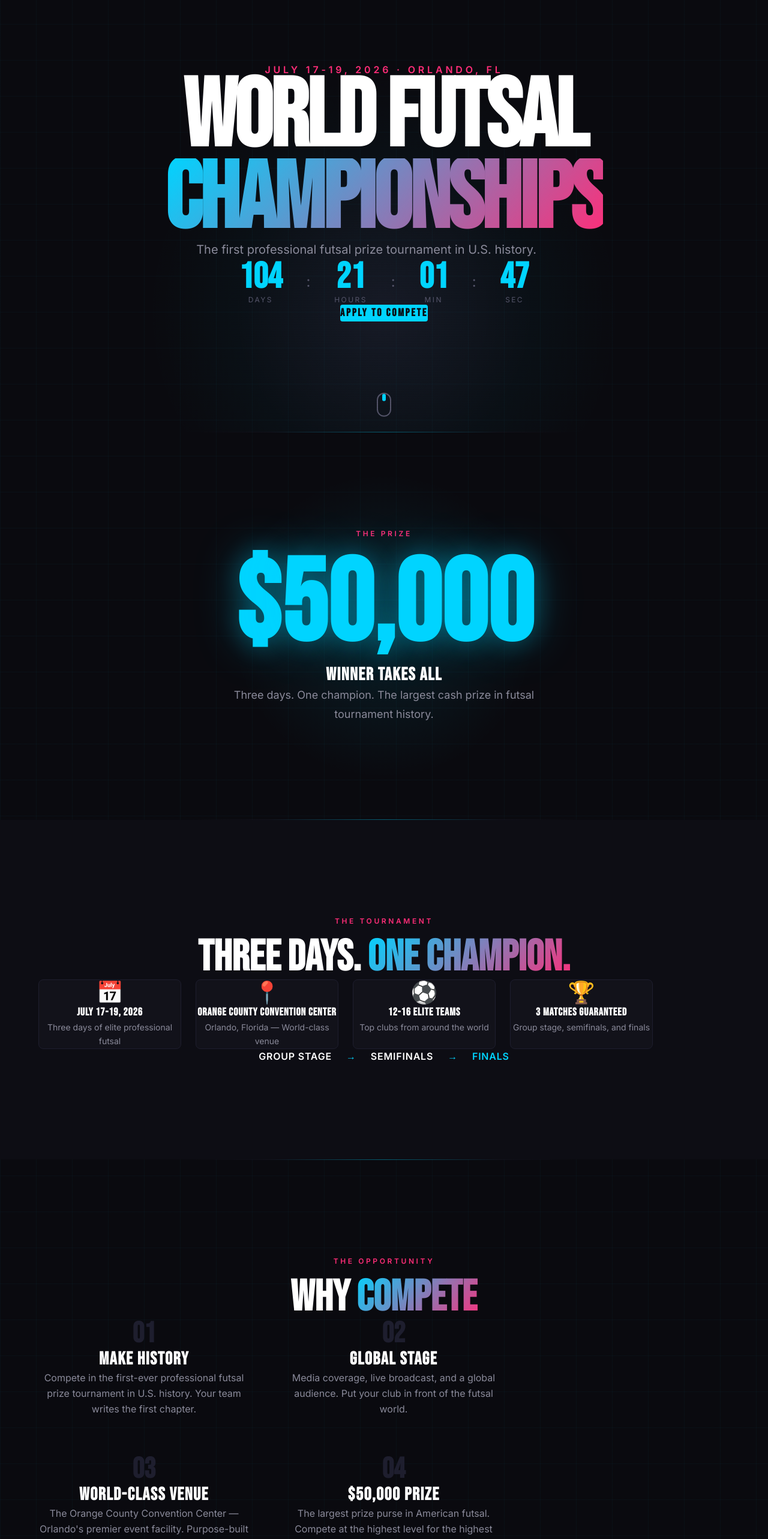
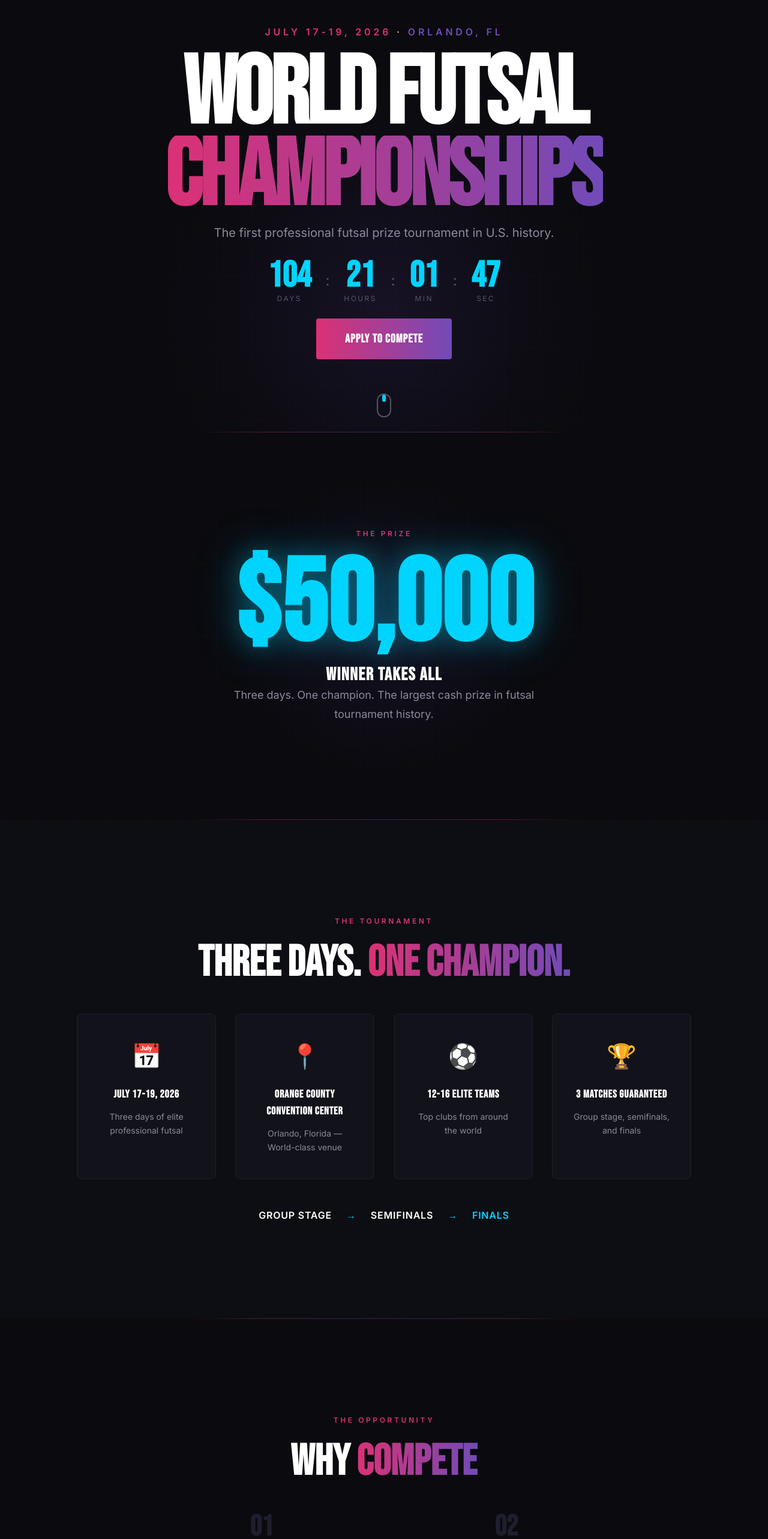
Before and after one commit to AQuincoses/wfc-pro-site, a React (Vite) app: page / in a window 1280 px wide. Shown: the part 80-2646 px from the top of the page at 60% size. Built offline with nearby package versions, Linux system fonts and the light colour scheme.

Commit message:
backup current progress

```diff
--- a/src/index.css
+++ b/src/index.css
@@ -10,8 +10,8 @@
   --text-muted: #55556a;
   --accent: #00d4ff;
   --accent-glow: rgba(0, 212, 255, 0.3);
-  --accent-hot: #ff2d78;
-  --accent-hot-glow: rgba(255, 45, 120, 0.3);
+  --accent-hot: #dc3175;
+  --accent-hot-glow: rgba(220, 49, 117, 0.3);
   --border: #1e1e2e;
   --border-accent: rgba(0, 212, 255, 0.2);
 
@@ -49,7 +49,7 @@ body {
 
 /* Gradient text */
 .gradient-text {
-  background: linear-gradient(135deg, var(--accent) 0%, var(--accent-hot) 100%);
+  background: linear-gradient(90deg, #dc3175 0%, #714bb8 100%);
   -webkit-background-clip: text;
   -webkit-text-fill-color: transparent;
   background-clip: text;
@@ -58,8 +58,8 @@ body {
 /* Animated grid background */
 .grid-bg {
   background-image:
-    linear-gradient(rgba(0, 212, 255, 0.03) 1px, transparent 1px),
-    linear-gradient(90deg, rgba(0, 212, 255, 0.03) 1px, transparent 1px);
+    linear-gradient(rgba(220, 49, 117, 0.03) 1px, transparent 1px),
+    linear-gradient(90deg, rgba(113, 75, 184, 0.03) 1px, transparent 1px);
   background-size: 60px 60px;
 }
 
@@ -101,7 +101,7 @@ body {
 /* Gradient divider between sections */
 .section-divider {
   height: 1px;
-  background: linear-gradient(90deg, transparent 0%, var(--border) 20%, var(--accent) 50%, var(--border) 80%, transparent 100%);
+  background: linear-gradient(90deg, transparent 0%, #dc3175 20%, #714bb8 50%, #dc3175 80%, transparent 100%);
   opacity: 0.4;
   max-width: 40rem;
   margin: 0 auto;
--- a/src/sections/Apply.jsx
+++ b/src/sections/Apply.jsx
@@ -46,7 +46,7 @@ export default function Apply() {
   }
 
   const inputClasses =
-    'w-full bg-[var(--bg-card)] border border-[var(--border)] rounded px-4 py-3 text-[var(--text-primary)] text-sm focus:outline-none focus:border-[var(--accent)] focus:shadow-[0_0_10px_var(--accent-glow)] transition-all placeholder:text-[var(--text-muted)]'
+    'w-full bg-[var(--bg-dark)] border border-[var(--border)] rounded-md text-[var(--text-primary)] text-base focus:outline-none focus:border-[var(--accent)] focus:shadow-[0_0_10px_var(--accent-glow)] transition-all placeholder:text-[var(--text-muted)]'
 
   if (status === 'sent') {
     return (
@@ -73,28 +73,40 @@ export default function Apply() {
 
   return (
     <section id="apply" className="section">
-      <div className="section-narrow">
+      <div className="flex flex-col items-center text-center" style={{ maxWidth: '44rem', margin: '0 auto' }}>
         {/* Header */}
-        <motion.div
+        <motion.p
+          initial={{ opacity: 0, y: 20 }}
+          whileInView={{ opacity: 1, y: 0 }}
+          transition={{ duration: 0.6 }}
+          viewport={{ once: true }}
+          className="section-eyebrow"
+          style={{ marginBottom: '25px' }}
+        >
+          Enter the Arena
+        </motion.p>
+
+        <motion.h2
           initial={{ opacity: 0, y: 30 }}
           whileInView={{ opacity: 1, y: 0 }}
           transition={{ duration: 0.6 }}
           viewport={{ once: true }}
-          className="text-center mb-12"
+          className="text-5xl sm:text-6xl md:text-7xl font-bold"
+          style={{ fontFamily: 'var(--font-display)', marginBottom: '25px' }}
         >
-          <p className="text-sm uppercase tracking-[0.3em] font-semibold text-[var(--accent-hot)] mb-4">
-            Enter the Arena
-          </p>
-          <h2
-            className="text-5xl sm:text-6xl md:text-7xl font-bold mb-4"
-            style={{ fontFamily: 'var(--font-display)' }}
-          >
-            APPLY TO <span className="gradient-text">COMPETE</span>
-          </h2>
-          <p className="text-lg text-[var(--text-secondary)] max-w-xl mx-auto">
-            Think your team has what it takes? Submit your application for the World Futsal Championships Pro Tournament.
-          </p>
-        </motion.div>
+          APPLY TO <span className="gradient-text">COMPETE</span>
+        </motion.h2>
+
+        <motion.p
+          initial={{ opacity: 0 }}
+          whileInView={{ opacity: 1 }}
+          transition={{ duration: 0.6 }}
+          viewport={{ once: true }}
+          className="text-lg text-[var(--text-secondary)] max-w-xl"
+          style={{ marginBottom: '48px' }}
+        >
+          Think your team has what it takes? Submit your application for the World Futsal Championships Pro Tournament.
+        </motion.p>
 
         {/* Form */}
         <motion.form
@@ -103,13 +115,14 @@ export default function Apply() {
           transition={{ duration: 0.6 }}
           viewport={{ once: true }}
           onSubmit={handleSubmit}
-          className="bg-[var(--bg-card)] border border-[var(--border)] rounded-lg p-8 sm:p-10 space-y-6"
+          className="w-full bg-[var(--bg-card)] border border-[var(--border)] rounded-lg space-y-10"
+          style={{ padding: '48px 44px' }}
         >
           {/* Two-column for name fields */}
-          <div className="grid grid-cols-1 sm:grid-cols-2 gap-6">
+          <div className="grid grid-cols-1 sm:grid-cols-2 gap-10">
             {fields.slice(0, 2).map((field) => (
               <div key={field.name}>
-                <label className="block text-xs uppercase tracking-widest text-[var(--text-muted)] mb-2 font-semibold text-left">
+                <label className="block text-xs uppercase tracking-widest text-[var(--text-muted)] mb-4 font-semibold text-left">
                   {field.label} {field.required && <span className="text-[var(--accent-hot)]">*</span>}
                 </label>
                 <input
@@ -119,16 +132,17 @@ export default function Apply() {
                   value={form[field.name] || ''}
                   onChange={handleChange}
                   className={inputClasses}
+                  style={{ padding: '14px 18px' }}
                 />
               </div>
             ))}
           </div>
 
           {/* Two-column for email/phone */}
-          <div className="grid grid-cols-1 sm:grid-cols-2 gap-6">
+          <div className="grid grid-cols-1 sm:grid-cols-2 gap-10">
             {fields.slice(2, 4).map((field) => (
               <div key={field.name}>
-                <label className="block text-xs uppercase tracking-widest text-[var(--text-muted)] mb-2 font-semibold text-left">
+                <label className="block text-xs uppercase tracking-widest text-[var(--text-muted)] mb-4 font-semibold text-left">
                   {field.label} {field.required && <span className="text-[var(--accent-hot)]">*</span>}
                 </label>
                 <input
@@ -138,6 +152,7 @@ export default function Apply() {
                   value={form[field.name] || ''}
                   onChange={handleChange}
                   className={inputClasses}
+                  style={{ padding: '14px 18px' }}
                 />
               </div>
             ))}
@@ -146,7 +161,7 @@ export default function Apply() {
           {/* Remaining fields */}
           {fields.slice(4).map((field) => (
             <div key={field.name}>
-              <label className="block text-xs uppercase tracking-widest text-[var(--text-muted)] mb-2 font-semibold">
+              <label className="block text-xs uppercase tracking-widest text-[var(--text-muted)] mb-4 font-semibold text-left">
                 {field.label} {field.required && <span className="text-[var(--accent-hot)]">*</span>}
               </label>
               {field.type === 'textarea' ? (
@@ -156,8 +171,9 @@ export default function Apply() {
                   placeholder={field.placeholder}
                   value={form[field.name] || ''}
                   onChange={handleChange}
-                  rows={3}
+                  rows={4}
                   className={inputClasses + ' resize-y'}
+                  style={{ padding: '14px 18px' }}
                 />
               ) : (
                 <input
@@ -168,18 +184,19 @@ export default function Apply() {
                   value={form[field.name] || ''}
                   onChange={handleChange}
                   className={inputClasses}
+                  style={{ padding: '14px 18px' }}
                 />
               )}
             </div>
           ))}
 
           {/* Submit */}
-          <div className="pt-4">
+          <div style={{ paddingTop: '12px' }}>
             <button
               type="submit"
               disabled={status === 'sending'}
-              className="w-full py-4 text-lg font-bold uppercase tracking-wider bg-[var(--accent)] text-[var(--bg-dark)] rounded cursor-pointer border-none hover:shadow-[0_0_30px_var(--accent-glow)] transition-all duration-300 disabled:opacity-50 disabled:cursor-not-allowed"
-              style={{ fontFamily: 'var(--font-display)', letterSpacing: '0.15em' }}
+              className="w-full text-xl font-bold uppercase rounded-md cursor-pointer border-none text-white hover:shadow-[0_0_30px_var(--accent-glow)] transition-all duration-300 disabled:opacity-50 disabled:cursor-not-allowed"
+              style={{ fontFamily: 'var(--font-display)', letterSpacing: '0.05em', background: 'linear-gradient(90deg, #dc3175 0%, #714bb8 100%)', padding: '20px 48px' }}
             >
               {status === 'sending' ? 'Submitting...' : 'Submit Application'}
             </button>
--- a/src/sections/Hero.jsx
+++ b/src/sections/Hero.jsx
@@ -46,24 +46,25 @@ export default function Hero() {
     <section className="relative min-h-screen flex flex-col items-center justify-center text-center px-6 overflow-hidden scanlines">
       {/* Background gradient effects */}
       <div className="absolute inset-0 pointer-events-none">
-        <div className="absolute top-1/4 left-1/2 -translate-x-1/2 w-[800px] h-[800px] rounded-full bg-[radial-gradient(circle,rgba(0,212,255,0.08)_0%,transparent_70%)]" />
-        <div className="absolute bottom-0 left-1/2 -translate-x-1/2 w-[600px] h-[400px] bg-[radial-gradient(circle,rgba(255,45,120,0.06)_0%,transparent_70%)]" />
+        <div className="absolute top-1/4 left-1/2 -translate-x-1/2 w-[800px] h-[800px] rounded-full bg-[radial-gradient(circle,rgba(113,75,184,0.08)_0%,transparent_70%)]" />
+        <div className="absolute bottom-0 left-1/2 -translate-x-1/2 w-[600px] h-[400px] bg-[radial-gradient(circle,rgba(113,75,184,0.06)_0%,transparent_70%)]" />
       </div>
 
       <motion.div
         initial={{ opacity: 0, y: 30 }}
         animate={{ opacity: 1, y: 0 }}
         transition={{ duration: 0.8 }}
-        className="relative z-10 max-w-5xl"
+        className="relative z-10 max-w-5xl w-full flex flex-col items-center text-center"
       >
         {/* Eyebrow */}
         <motion.p
           initial={{ opacity: 0, y: 20 }}
           animate={{ opacity: 1, y: 0 }}
           transition={{ delay: 0.2, duration: 0.6 }}
-          className="text-sm sm:text-base uppercase tracking-[0.3em] font-semibold text-[var(--accent-hot)] mb-6"
+          className="text-sm sm:text-base uppercase tracking-[0.3em] font-semibold text-[var(--accent-hot)]"
+          style={{ marginBottom: '25px' }}
         >
-          July 17-19, 2026 &middot; Orlando, FL
+          <span>July 17-19, 2026</span>{' '}<span style={{ color: '#f5c542' }}>&middot;</span>{' '}<span style={{ color: '#714bb8' }}>Orlando, FL</span>
         </motion.p>
 
         {/* Main title */}
@@ -71,8 +72,8 @@ export default function Hero() {
           initial={{ opacity: 0, scale: 0.9 }}
           animate={{ opacity: 1, scale: 1 }}
           transition={{ delay: 0.4, duration: 0.8 }}
-          className="text-6xl sm:text-8xl md:text-9xl lg:text-[10rem] font-bold leading-[0.85] tracking-tight mb-4"
-          style={{ fontFamily: 'var(--font-display)' }}
+          className="text-6xl sm:text-8xl md:text-9xl lg:text-[10rem] font-bold leading-[0.85] tracking-tight"
+          style={{ fontFamily: 'var(--font-display)', marginBottom: '10px' }}
         >
           <span className="block">WORLD FUTSAL</span>
           <span className="block gradient-text">CHAMPIONSHIPS</span>
@@ -83,7 +84,8 @@ export default function Hero() {
           initial={{ opacity: 0 }}
           animate={{ opacity: 1 }}
           transition={{ delay: 0.8, duration: 0.6 }}
-          className="text-lg sm:text-xl text-[var(--text-secondary)] mt-6 mb-12 max-w-2xl mx-auto leading-relaxed"
+          className="text-lg sm:text-xl text-[var(--text-secondary)] max-w-2xl leading-relaxed"
+          style={{ marginBottom: '25px' }}
         >
           The first professional futsal prize tournament in U.S. history.
         </motion.p>
@@ -93,7 +95,8 @@ export default function Hero() {
           initial={{ opacity: 0, y: 20 }}
           animate={{ opacity: 1, y: 0 }}
           transition={{ delay: 1.0, duration: 0.6 }}
-          className="flex items-center justify-center gap-6 sm:gap-10 mb-12"
+          className="flex items-center justify-center gap-4 sm:gap-6"
+          style={{ marginBottom: '25px' }}
         >
           <CountdownUnit value={countdown.days} label="Days" />
           <span className="text-2xl text-[var(--text-muted)] font-light">:</span>
@@ -112,8 +115,8 @@ export default function Hero() {
         >
           <a
             href="#apply"
-            className="inline-block px-10 py-4 text-lg font-bold uppercase tracking-wider bg-[var(--accent)] text-[var(--bg-dark)] rounded hover:shadow-[0_0_30px_var(--accent-glow)] transition-all duration-300 no-underline"
-            style={{ fontFamily: 'var(--font-display)', letterSpacing: '0.15em' }}
+            className="inline-block text-xl font-bold uppercase rounded hover:shadow-[0_0_30px_var(--accent-glow)] transition-all duration-300 no-underline text-white"
+            style={{ fontFamily: 'var(--font-display)', letterSpacing: '0.05em', background: 'linear-gradient(90deg, #dc3175 0%, #714bb8 100%)', padding: '20px 48px' }}
           >
             Apply to Compete
           </a>
--- a/src/sections/Prize.jsx
+++ b/src/sections/Prize.jsx
@@ -32,7 +32,7 @@ export default function Prize() {
   return (
     <section id="prize" className="section relative overflow-hidden">
       <div className="absolute inset-0 pointer-events-none">
-        <div className="absolute top-1/2 left-1/2 -translate-x-1/2 -translate-y-1/2 w-[600px] h-[600px] bg-[radial-gradient(circle,rgba(0,212,255,0.1)_0%,transparent_60%)]" />
+        <div className="absolute top-1/2 left-1/2 -translate-x-1/2 -translate-y-1/2 w-[600px] h-[600px] bg-[radial-gradient(circle,rgba(113,75,184,0.1)_0%,transparent_60%)]" />
       </div>
 
       <div className="section-narrow relative z-10">
--- a/src/sections/Tournament.jsx
+++ b/src/sections/Tournament.jsx
@@ -26,25 +26,34 @@ const details = [
 export default function Tournament() {
   return (
     <section id="tournament" className="section">
-      <div className="section-inner">
-        <motion.div
+      <div className="section-inner flex flex-col items-center text-center">
+        <motion.p
+          initial={{ opacity: 0, y: 20 }}
+          whileInView={{ opacity: 1, y: 0 }}
+          transition={{ duration: 0.6 }}
+          viewport={{ once: true }}
+          className="section-eyebrow"
+          style={{ marginBottom: '25px' }}
+        >
+          The Tournament
+        </motion.p>
+
+        <motion.h2
           initial={{ opacity: 0, y: 30 }}
           whileInView={{ opacity: 1, y: 0 }}
           transition={{ duration: 0.6 }}
           viewport={{ once: true }}
-          className="mb-16"
+          className="text-5xl sm:text-6xl md:text-7xl font-bold"
+          style={{ fontFamily: 'var(--font-display)', marginBottom: '48px' }}
         >
-          <p className="section-eyebrow">The Tournament</p>
-          <h2
-            className="text-5xl sm:text-6xl md:text-7xl font-bold"
-            style={{ fontFamily: 'var(--font-display)' }}
-          >
-            THREE DAYS.{' '}
-            <span className="gradient-text">ONE CHAMPION.</span>
-          </h2>
-        </motion.div>
+          THREE DAYS.{' '}
+          <span className="gradient-text">ONE CHAMPION.</span>
+        </motion.h2>
 
-        <div className="grid grid-cols-1 sm:grid-cols-2 lg:grid-cols-4 gap-6 max-w-5xl mx-auto">
+        <div
+          className="grid grid-cols-1 sm:grid-cols-2 lg:grid-cols-4 gap-8 max-w-5xl w-full"
+          style={{ marginBottom: '48px' }}
+        >
           {details.map((item, i) => (
             <motion.div
               key={item.title}
@@ -52,12 +61,13 @@ export default function Tournament() {
               whileInView={{ opacity: 1, y: 0 }}
               transition={{ delay: i * 0.1, duration: 0.5 }}
               viewport={{ once: true }}
-              className="bg-[var(--bg-card)] border border-[var(--border)] rounded-lg p-8 text-center hover:border-[var(--border-accent)] hover:bg-[var(--bg-card-hover)] transition-all duration-300 group"
+              className="bg-[var(--bg-card)] border border-[var(--border)] rounded-lg text-center hover:border-[var(--border-accent)] hover:bg-[var(--bg-card-hover)] transition-all duration-300 group"
+              style={{ padding: '40px 32px' }}
             >
-              <div className="text-4xl mb-4">{item.icon}</div>
+              <div style={{ fontSize: '2.5rem', marginBottom: '20px' }}>{item.icon}</div>
               <h3
-                className="text-lg font-bold mb-2 text-[var(--text-primary)] group-hover:text-[var(--accent)] transition-colors"
-                style={{ fontFamily: 'var(--font-display)', letterSpacing: '0.05em' }}
+                className="text-lg font-bold text-[var(--text-primary)] group-hover:text-[var(--accent)] transition-colors"
+                style={{ fontFamily: 'var(--font-display)', letterSpacing: '0.05em', marginBottom: '12px' }}
               >
                 {item.title}
               </h3>
@@ -73,7 +83,6 @@ export default function Tournament() {
           whileInView={{ opacity: 1, y: 0 }}
           transition={{ delay: 0.4, duration: 0.6 }}
           viewport={{ once: true }}
-          className="mt-16"
         >
           <div className="inline-flex items-center gap-4 sm:gap-6 text-sm sm:text-base font-semibold uppercase tracking-wider text-[var(--text-muted)]">
             <span className="text-[var(--text-primary)]">Group Stage</span>
--- a/src/sections/WhyCompete.jsx
+++ b/src/sections/WhyCompete.jsx
@@ -26,24 +26,30 @@ const reasons = [
 export default function WhyCompete() {
   return (
     <section className="section">
-      <div className="section-inner">
-        <motion.div
+      <div className="section-inner flex flex-col items-center text-center">
+        <motion.p
+          initial={{ opacity: 0, y: 20 }}
+          whileInView={{ opacity: 1, y: 0 }}
+          transition={{ duration: 0.6 }}
+          viewport={{ once: true }}
+          className="section-eyebrow"
+          style={{ marginBottom: '25px' }}
+        >
+          The Opportunity
+        </motion.p>
+
+        <motion.h2
           initial={{ opacity: 0, y: 30 }}
           whileInView={{ opacity: 1, y: 0 }}
           transition={{ duration: 0.6 }}
           viewport={{ once: true }}
-          className="mb-20"
+          className="text-5xl sm:text-6xl md:text-7xl font-bold"
+          style={{ fontFamily: 'var(--font-display)', marginBottom: '48px' }}
         >
-          <p className="section-eyebrow">The Opportunity</p>
-          <h2
-            className="text-5xl sm:text-6xl md:text-7xl font-bold"
-            style={{ fontFamily: 'var(--font-display)' }}
-          >
-            WHY <span className="gradient-text">COMPETE</span>
-          </h2>
-        </motion.div>
+          WHY <span className="gradient-text">COMPETE</span>
+        </motion.h2>
 
-        <div className="grid grid-cols-1 sm:grid-cols-2 gap-12 sm:gap-16 max-w-3xl mx-auto">
+        <div className="grid grid-cols-1 sm:grid-cols-2 gap-12 max-w-3xl w-full">
           {reasons.map((item, i) => (
             <motion.div
               key={item.number}
@@ -51,21 +57,22 @@ export default function WhyCompete() {
               whileInView={{ opacity: 1, y: 0 }}
               transition={{ delay: i * 0.1, duration: 0.5 }}
               viewport={{ once: true }}
-              className="text-center group px-4"
+              className="text-center group"
+              style={{ padding: '0 16px' }}
             >
               <span
-                className="block text-5xl font-bold text-[var(--border)] group-hover:text-[var(--accent)] transition-colors duration-500 mb-3"
-                style={{ fontFamily: 'var(--font-display)' }}
+                className="block text-5xl font-bold text-[var(--border)] group-hover:text-[var(--accent)] transition-colors duration-500"
+                style={{ fontFamily: 'var(--font-display)', marginBottom: '12px' }}
               >
                 {item.number}
               </span>
               <h3
-                className="text-2xl sm:text-3xl font-bold mb-3 text-[var(--text-primary)]"
-                style={{ fontFamily: 'var(--font-display)', letterSpacing: '0.05em' }}
+                className="text-2xl sm:text-3xl font-bold text-[var(--text-primary)]"
+                style={{ fontFamily: 'var(--font-display)', letterSpacing: '0.05em', marginBottom: '12px' }}
               >
                 {item.title}
               </h3>
-              <p className="text-[var(--text-secondary)] leading-relaxed mx-auto">
+              <p className="text-[var(--text-secondary)] leading-relaxed">
                 {item.desc}
               </p>
             </motion.div>
```
Also changed, not shown: src/sections/Commissioner.jsx (+36 -20 lines), src/sections/Highlights.jsx (+29 -15 lines).
